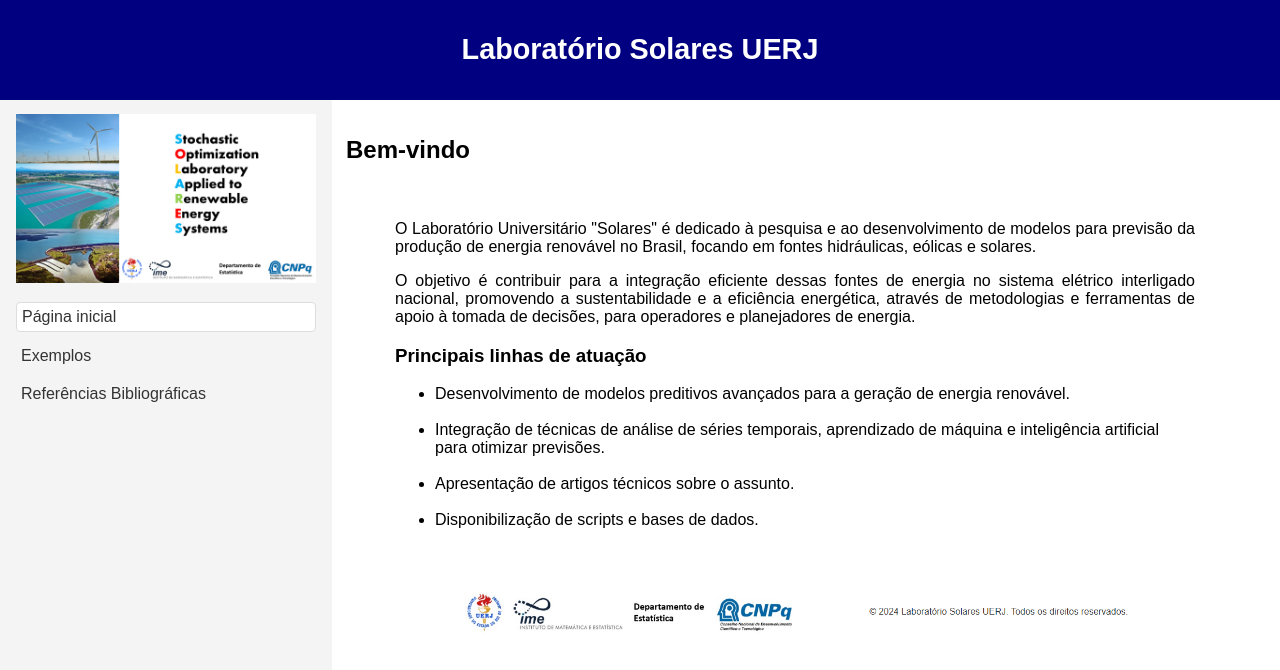
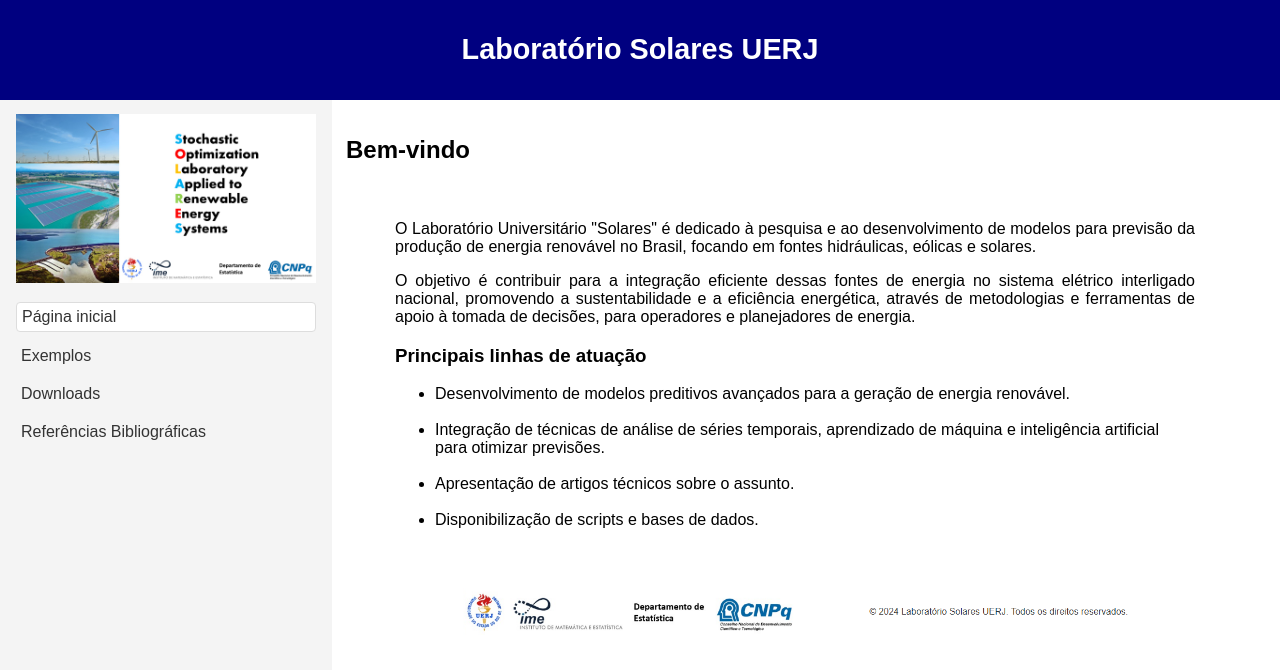
Before and after one commit to LabSolares-UERJ/main, a Jekyll site: the page built from index.html, in a window 1280 px wide. Shown: the top 670 px of the page. Built offline with Jekyll 4.4.1, drawn with Linux system fonts in a browser that asks for light colours.

Commit message:
Update default.html

```diff
--- a/_layouts/default.html
+++ b/_layouts/default.html
@@ -16,6 +16,7 @@
             <ul>
                 <li class="{% if page.url == '/main/' %}active{% endif %}"><a href="/main/">Página inicial</a></li>
                 <li class="{% if page.url == '/main/documentation/examples/' %}active{% endif %}"><a href="/main/documentation/examples/">Exemplos</a></li>
+                <li class="{% if page.url == '/main/assets/downloads/' %}active{% endif %}"><a href="/main/assets/downloads/">Downloads</a></li>
                 <li class="{% if page.url == '/main/documentation/references/' %}active{% endif %}"><a href="/main/documentation/references/">Referências Bibliográficas</a></li>
             </ul>
         </aside>
```
